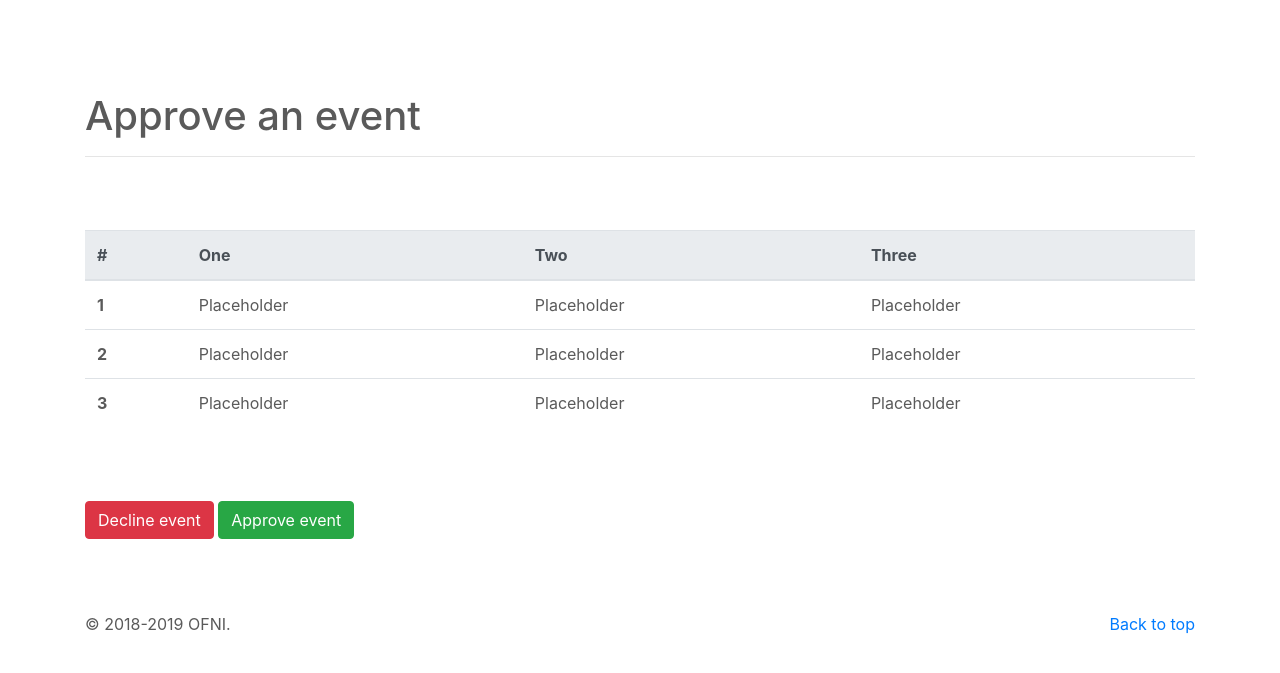
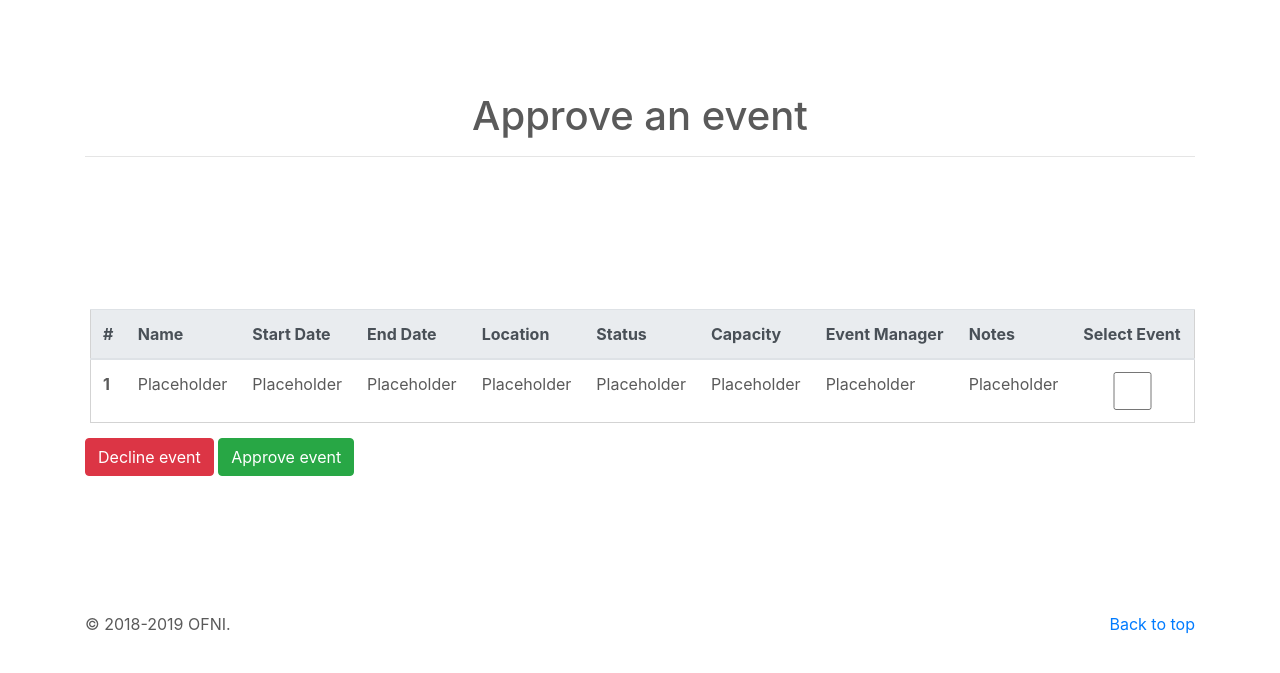
Before and after one commit to sampiecz/467_ASS4_PROTO, a PHP site: page /approve_event.php in a window 1280 px wide. Shown: the part 56-729 px from the top of the page. Run offline with PHP 8.4, Linux system fonts and the light colour scheme; data that the repository does not hold is empty; some libraries are stand-ins or nearby versions.

Commit message:
End meeeeeeeeeeeeeeeeeeeeeeeeeeeeeeeeeeeeeeeeeeeeeeee

```diff
--- a/approve_event.php
+++ b/approve_event.php
@@ -1,5 +1,7 @@
 <?php include 'header.php'; ?>
 
+<?php
+    echo'
     <section>
         <div class="container">
             <div class="row">
@@ -14,54 +16,75 @@
     <section>
         <div class="container">
             <div class="row">
+                <form action="approve_event.php" method="POST">
                     <div class="col-12">
-                        <table class="table">
+        ';
+
+        $sql = "SELECT * FROM Event;";
+        $getEvents = $pdo->query($sql);
+        $eventRows = $getEvents->fetchAll();
+        $counter = 1;
+
+        echo'
+                            <table class="table boxify">
                               <thead class="thead-light">
                                     <tr>
                                       <th scope="col">#</th>
-                                  <th scope="col">One</th>
-                                  <th scope="col">Two</th>
-                                  <th scope="col">Three</th>
+                                      <th scope="col">Name</th>
+                                      <th scope="col">Start Date</th>
+                                      <th scope="col">End Date</th>
+                                      <th scope="col">Location</th>
+                                      <th scope="col">Status</th>
+                                      <th scope="col">Capacity</th>
+                                      <th scope="col">Event Manager</th>
+                                      <th scope="col">Notes</th>
+                                      <th scope="col">Select Event</th>
                                     </tr>
                               </thead>
-                          <tbody>
+                              <tbody class="record_table">
+    ';
+                                    foreach($eventRows as $row):
+                                        echo '
+                                    <tr>'
+                                    .  '<th scope="row">' . $counter . '</th>'
+                                    .     '<td>' . $row['name'] . '</td>'
+                                    .     '<td>' . $row['str_Date'] . '</td>'
+                                    .     '<td>' . $row['end_Date'] . '</td>'
+                                    .     '<td>' . $row['street'] . ' ' . $row['city'] . ' ' . $row['state'] . ' ' . $row['zip'] . '</td>'
+                                    .     '<td>' . $row['status'] . '</td>'
+                                    .     '<td>' . $row['capacity'] . '</td>'
+                                    .     '<td>' . $row['event_Manager'] . '</td>'
+                                    .     '<td>' . $row['notes'] . '</td>'
+                                    .     '<td><input value="' . $row['eventId'] . '" class="form-control" type="checkbox" /></td>' .
+                                   '</tr>';
+                                    endforeach;
+
+        echo'
                                     <tr>
                                       <th scope="row">1</th>
                                       <td>Placeholder</td>
                                       <td>Placeholder</td>
                                       <td>Placeholder</td>
-                                </tr>
-                                <tr>
-                                  <th scope="row">2</th>
                                       <td>Placeholder</td>
                                       <td>Placeholder</td>
                                       <td>Placeholder</td>
-                                </tr>
-                                <tr>
-                                  <th scope="row">3</th>
                                       <td>Placeholder</td>
                                       <td>Placeholder</td>
-                                  <td>Placeholder</td>
+                                      <td><input class="form-control" type="checkbox" /></td>
                                     </tr>
                               </tbody>
                             </table>
                     </div>
                 </div>
-        </div>
-    </section>
-
-	<section>
-		<div class="container">
                 <div class="row">
                     <div class="col-12">
-					<form method="post" action="">
                         <div class="form-group">
                             <button type="button" class="btn btn-danger" data-toggle="modal" data-target="#exampleModalCenter">Decline event</button>
                             <button type="submit" class="btn btn-success">Approve event</button>
                         </div>
-					</form>
                     </div>
                 </div>
+            </form>
 		</div>
 	</section>
 
@@ -91,6 +114,8 @@
 	  </div>
 	</div>
 	<!-- End Modal -->
+';
 
+?>
 
 <?php include 'footer.php'; ?>
--- a/css/global.css
+++ b/css/global.css
@@ -134,3 +134,7 @@
 .grey-line:nth-of-type(2) {
   float: right !important;
 }
+
+h1 {
+    text-align: center;
+}
--- a/footer.php
+++ b/footer.php
@@ -21,6 +21,7 @@
                 $( "#datepicker2" ).datepicker();
             } );
         </script>
+    <script src="js/select_row.js"></script>
 	<script src="https://stackpath.bootstrapcdn.com/bootstrap/4.1.3/js/bootstrap.min.js" integrity="sha384-ChfqqxuZUCnJSK3+MXmPNIyE6ZbWh2IMqE241rYiqJxyMiZ6OW/JmZQ5stwEULTy" crossorigin="anonymous"></script>
 
   </body>
--- a/generate_objs.sql
+++ b/generate_objs.sql
@@ -61,7 +61,7 @@ CREATE TABLE Event
     zip Char(255),
     status Char(255),
     capacity Char(255),
-    evnt_Manager Char(255),
+    event_Manager Char(255),
     notes Char(255),
     bandId int,
     artistId int,
@@ -112,3 +112,7 @@ INSERT INTO Artist (first_name, middle_name, last_name, gender, street, city, st
 INSERT INTO Band (name, member, rate, bl_Number, ag_Street, ag_City, ag_State, ag_Zip, ag_Email, ag_Phone) VALUES
 ('Cooler', 'Jake lee', '1000', '630282828', 'God ave', 'Naperville', 'IL', '65655', 'sijdfbkajfh@gmail.com', '6302228766'),
 ('Sam', 'West', '500', '3453334323', 'idc ave', 'Lisle', 'OK', '56044', 'fuck@gmail.com', '4561234567');
+
+
+INSERT INTO Event (name, str_Date, end_Date, street, city, state, zip, status, capacity, event_Manager, notes, bandId, artistId) VALUES
+("Event name", "Start Date", "End Date", "Street", "City", "State", "Zip", "Capacity", "Event Manager", "Notes", 1, 1);
--- /dev/null
+++ b/js/select_row.js
@@ -0,0 +1,7 @@
+$(document).ready(function() {
+  $('.record_table tr').click(function(event) {
+    if (event.target.type !== 'checkbox') {
+      $(':checkbox', this).trigger('click');
+    }
+  });
+});
```
Also changed, not shown: create_a_new_artist.php (+18 -3 lines), create_a_new_band.php (+79 -5 lines), 3 other files. Lines whose indentation alone changed are shown as unchanged.
